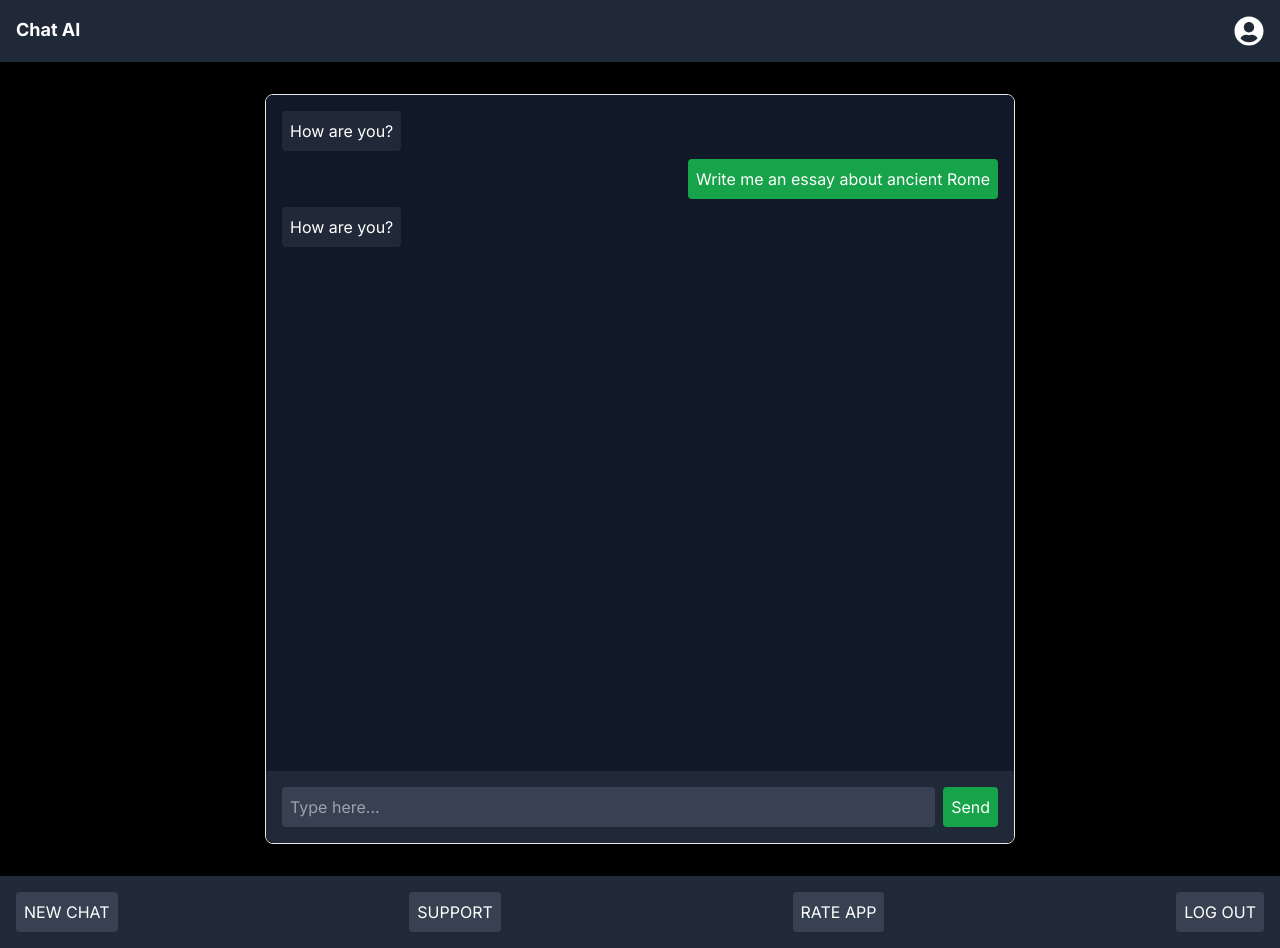
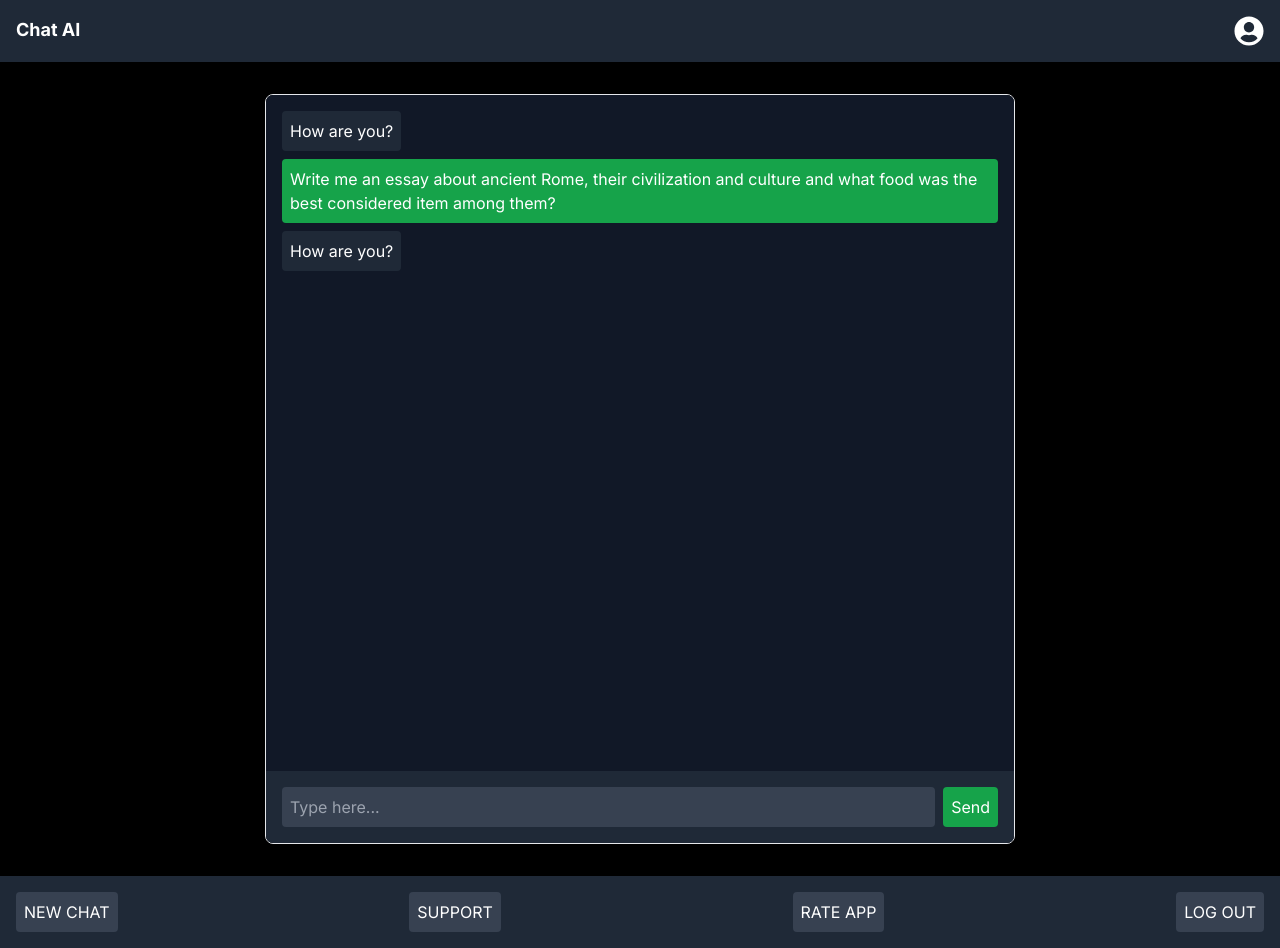
Before and after one commit to Ameer-Hamza289/AI_Customer_Support, a Next.js app: page / in a window 1280 px wide. Built offline with nearby package versions, Linux system fonts and the light colour scheme.

Commit message:
Minor Changes

```diff
--- a/app/auth/page.tsx
+++ b/app/auth/page.tsx
@@ -2,8 +2,13 @@
 import { ChangeEvent, useState } from 'react';
 import { useRouter } from 'next/navigation';
 
+interface FormType {
+    name: string;
+    email: string;
+    password: string;
+}
 export default function AuthPage() {
-    const [formData, setFormData] = useState({ name: '', email: '', password: '' });
+    const [formData, setFormData] = useState<FormType>({ name: '', email: '', password: '' });
     const router = useRouter();
 
     const handleChange = (e: ChangeEvent<HTMLInputElement>) => {
--- a/app/page.tsx
+++ b/app/page.tsx
@@ -14,7 +14,7 @@ interface Message {
 export default function Home() {
   const [messages, setMessages] = useState<Message[]>([
     { text: 'How are you?', sender: 'bot' },
-    { text: 'Write me an essay about ancient Rome', sender: 'user' },
+    { text: 'Write me an essay about ancient Rome, their civilization and culture and what food was the best considered item among them?', sender: 'user' },
     { text: 'How are you?', sender: 'bot' },
   ]);
 
```
